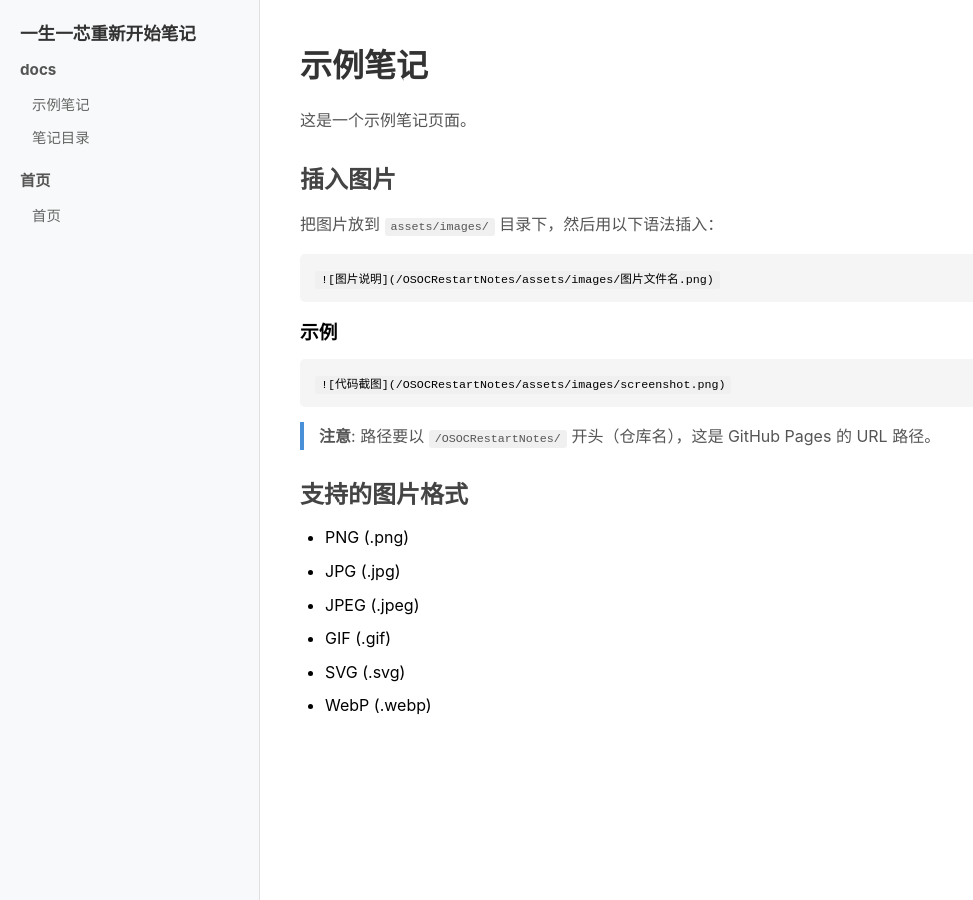
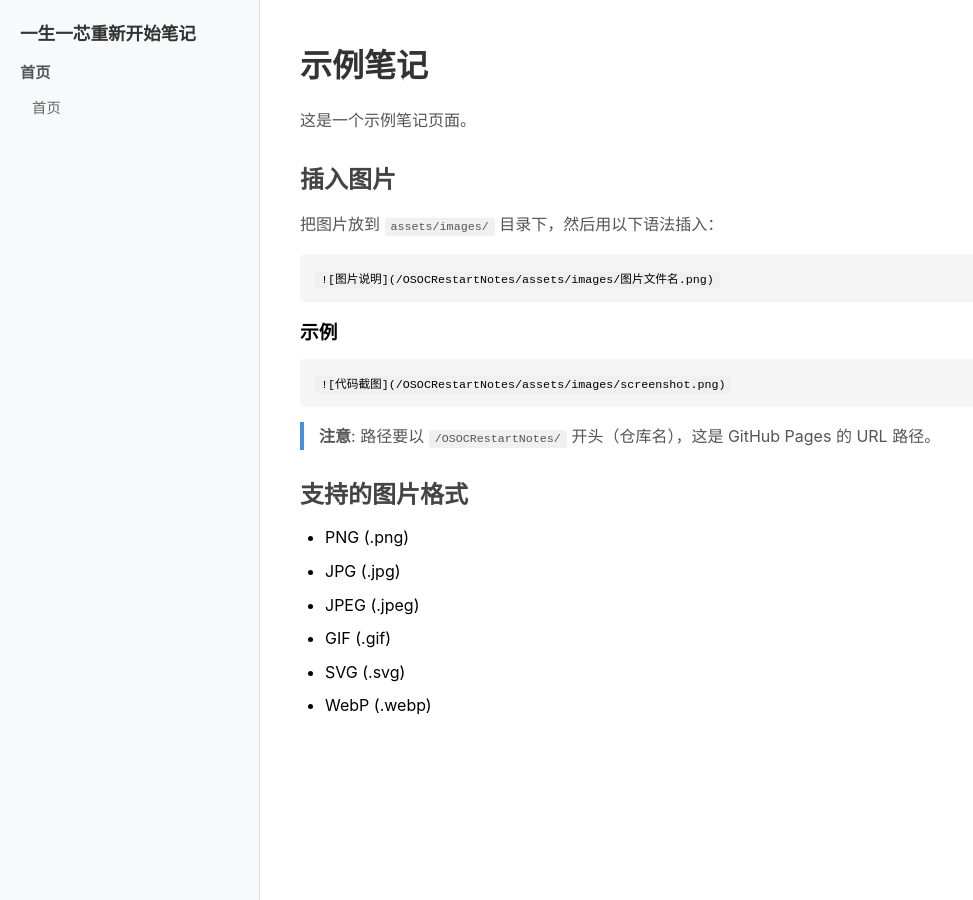
Before and after one commit to 123Onetwothree123/OSOCRestartNotes, a Jekyll site: the page built from docs/example-note.md, in a window 1280 px wide. Shown: the whole page, without its empty margins (0-973 px from the left). Built offline with Jekyll 4.4.1, drawn with Linux system fonts in a browser that asks for light colours.

Commit message:
Hide docs directory from sidebar navigation

```diff
--- a/_layouts/default.html
+++ b/_layouts/default.html
@@ -44,6 +44,8 @@ body { font-family: -apple-system, BlinkMacSystemFont, 'Segoe UI', Roboto, sans-
     {% for item in group.items %}
       <a href="{{ item.url }}">{{ item.title }}</a>
     {% endfor %}
+  {% elsif group.name contains "docs" %}
+    {% comment %} 不在侧边栏显示 docs 目录 {% endcomment %}
   {% else %}
     <h2>{{ group.name | remove: "/" | remove_first: "/" | default: "根目录" }}</h2>
     {% for item in group.items %}
```
